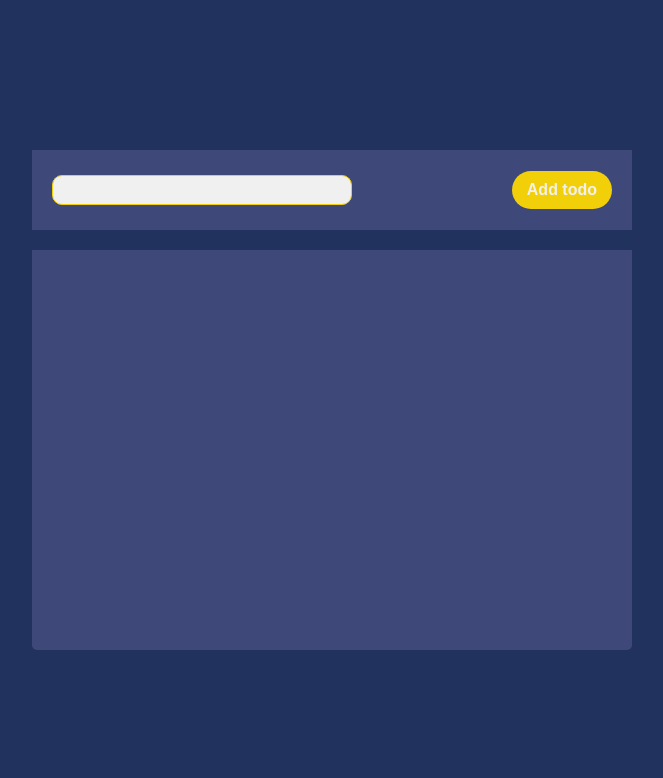
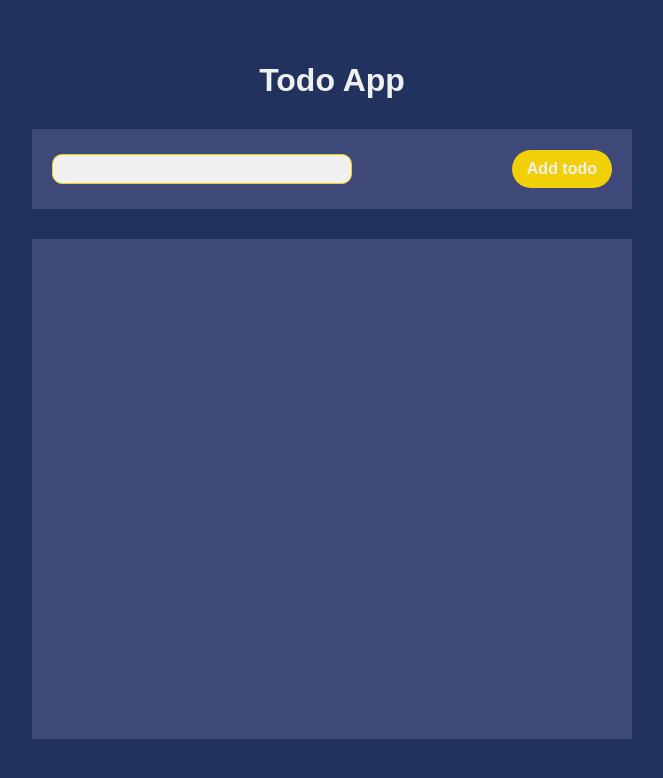
Before and after one commit to Kiarash-ip/Todo-App, a React (Create React App) app: page / in a window 1280 px wide. Shown: the top 778 px of the page, without its empty margins (308-971 px from the left). Built offline with nearby package versions, Linux system fonts and the light colour scheme.

Commit message:
Styles modified

```diff
--- a/src/App.js
+++ b/src/App.js
@@ -8,6 +8,7 @@ function App() {
     <TodosProvider>
       <div className="App">
         <div className="todoApp-container">
+          <h1>Todo App</h1>
           <AddTodo />
           <TodoList />
         </div>
--- a/src/scss/styles.scss
+++ b/src/scss/styles.scss
@@ -40,9 +40,14 @@ html {
   display: flex;
   flex-direction: column;
   width: 600px;
-  min-height: 500px;
-  background-color: $secondary-color;
+  min-height: 600px;
   border-radius: 5px;
+  text-align: center;
+
+  h1 {
+    color: $white-color;
+    font-weight: bold;
+  }
 }
 
 .addTodo__input--Container {
@@ -52,7 +57,7 @@ html {
   background-color: $secondary-color;
   height: 60px;
   padding: 40px 0;
-  border-bottom: 20px solid $primary-color;
+  margin: 30px 0;
 
   input {
     margin-left: 20px;
@@ -62,6 +67,7 @@ html {
     border: 1px solid $third-color;
     padding: 10px;
     font-size: large;
+    color: #333;
     background-color: $white-color;
     transition: all 0.2s ease;
 
@@ -95,6 +101,8 @@ html {
 .todoList__container {
   display: flex;
   flex-direction: column;
+  background-color: $secondary-color;
+  min-height: 500px;
 }
 
 .todoItem__container {
```
